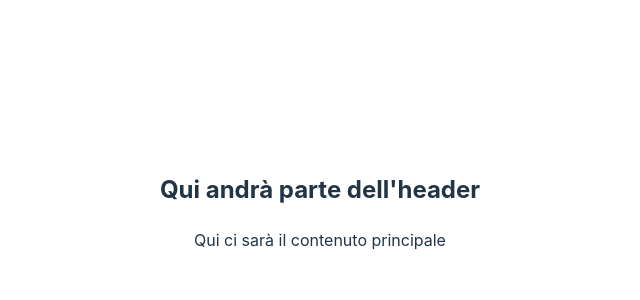
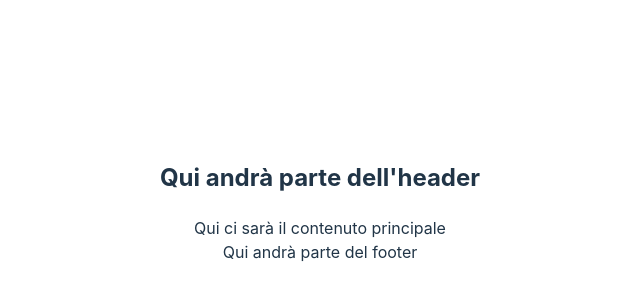
Before and after one commit to YleniaMighela/react-dc-comics, a React (Vite) app: page / in a window 1280 px wide. Shown: the part 198-498 px from the top of the page, without its empty margins (320-960 px from the left). Built offline with nearby package versions, Linux system fonts and the light colour scheme.

Commit message:
added draft Footer

```diff
--- a/src/App.jsx
+++ b/src/App.jsx
@@ -3,6 +3,9 @@ import Header from "./components/Header";
 
 // importo la funzione Main
 import Main from "./components/Main";
+
+// importo la funzione Footer
+import Footer from "./components/Footer";
 
 
 import './App.css'
@@ -14,6 +17,7 @@ function App() {
     <>
       < Header />
       < Main />
+      < Footer />
     </>
   )
 }
--- /dev/null
+++ b/src/components/Footer.jsx
@@ -0,0 +1,4 @@
+// esporto la funzione Footer
+export default function Footer() {
+    return (<footer>Qui andrà parte del footer </footer>);
+}
```
